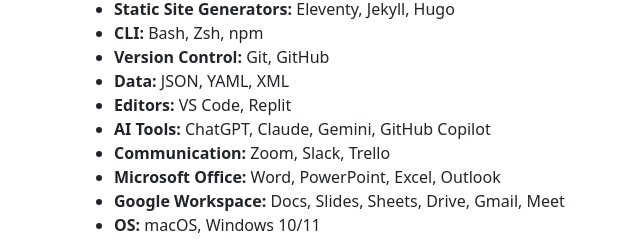
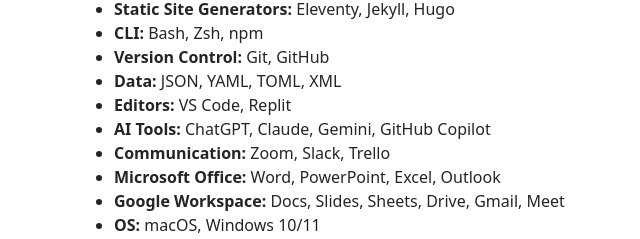
Before and after one commit to jhonkaman/jhonkaman.github.io, a plain HTML site: page index.html in a window 1280 px wide. Shown: the part 523-762 px from the top of the page, 0-640 px from the left. Drawn offline with nearby package versions, Linux system fonts and the light colour scheme.

Commit message:
Add TOML to Data list in index.html

```diff
--- a/index.html
+++ b/index.html
@@ -61,7 +61,7 @@
         <li><span class="fw-bold">Static Site Generators:</span> Eleventy, Jekyll, Hugo</li>
         <li><span class="fw-bold">CLI:</span> Bash, Zsh, npm</li>
         <li><span class="fw-bold">Version Control:</span> Git, GitHub</li>
-        <li><span class="fw-bold">Data:</span> JSON, YAML, XML</li>
+        <li><span class="fw-bold">Data:</span> JSON, YAML, TOML, XML</li>
         <li><span class="fw-bold">Editors:</span> VS Code, Replit</li>
         <li><span class="fw-bold">AI Tools:</span> ChatGPT, Claude, Gemini, GitHub Copilot</li>
         <li><span class="fw-bold">Communication:</span> Zoom, Slack, Trello</li>
```
